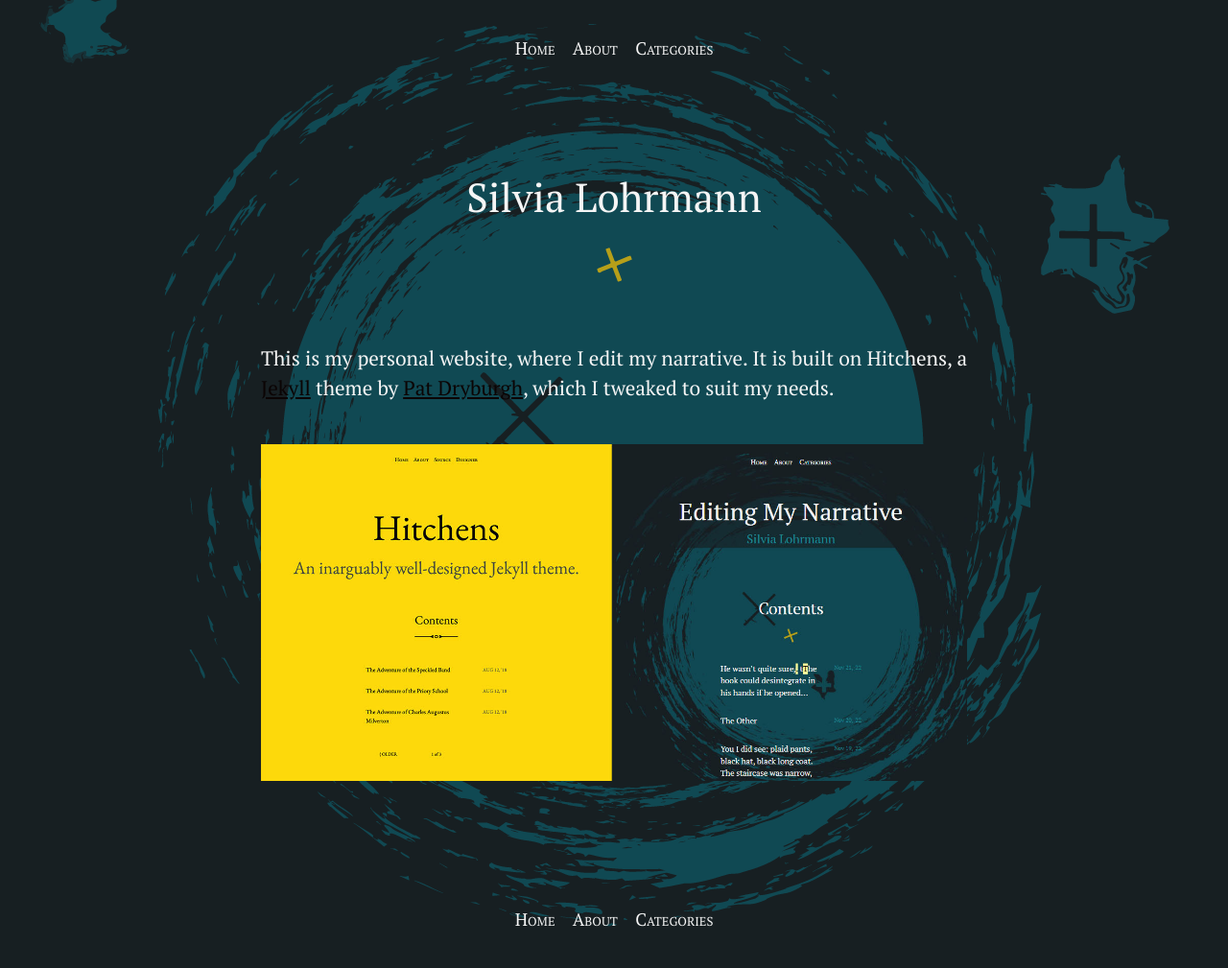
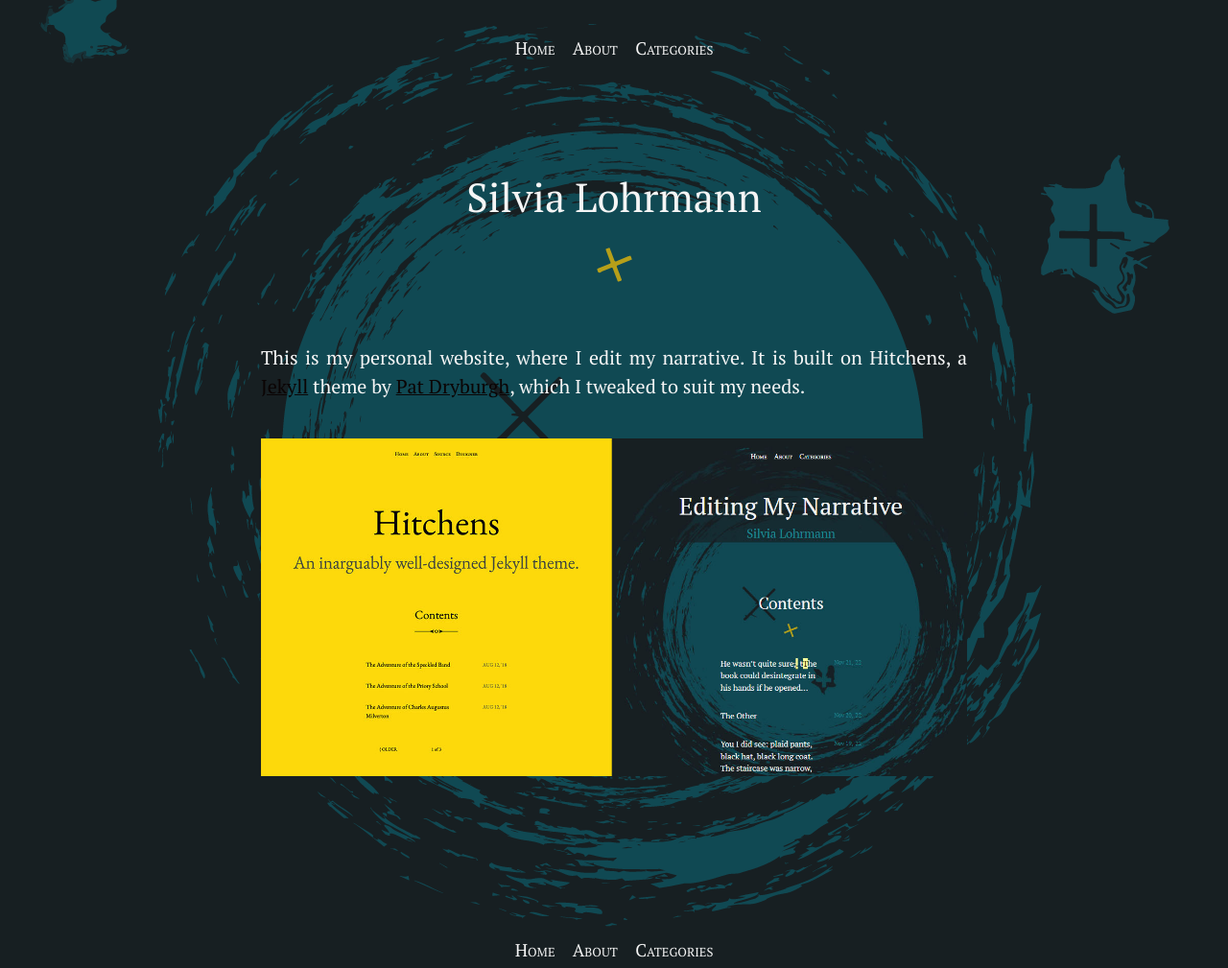
Before and after one commit to silvialohrmann/editorial, a Jekyll site: the page built from README.md, in a window 1280 px wide. Shown: the whole page at 96% size. Built offline with Jekyll 4.4.1, drawn with Linux system fonts in a browser that asks for light colours; before the commit the page ends 977 px from its top, so only the background shows below that.

Commit message:
Update _article.scss

```diff
--- a/_sass/_article.scss
+++ b/_sass/_article.scss
@@ -11,6 +11,7 @@
   margin-right: auto;
   max-width: 46rem;
   padding: 0 1.2em;
+  font-size:95%;
 }
 
 .post > h1 {
@@ -64,8 +65,8 @@
 }
 
 .post-meta {
-  margin-bottom: 2em;
-  margin-top: 2em;
+  margin-bottom: 0;
+  margin-top: 4em;
   text-align: right;
 }
 
```
